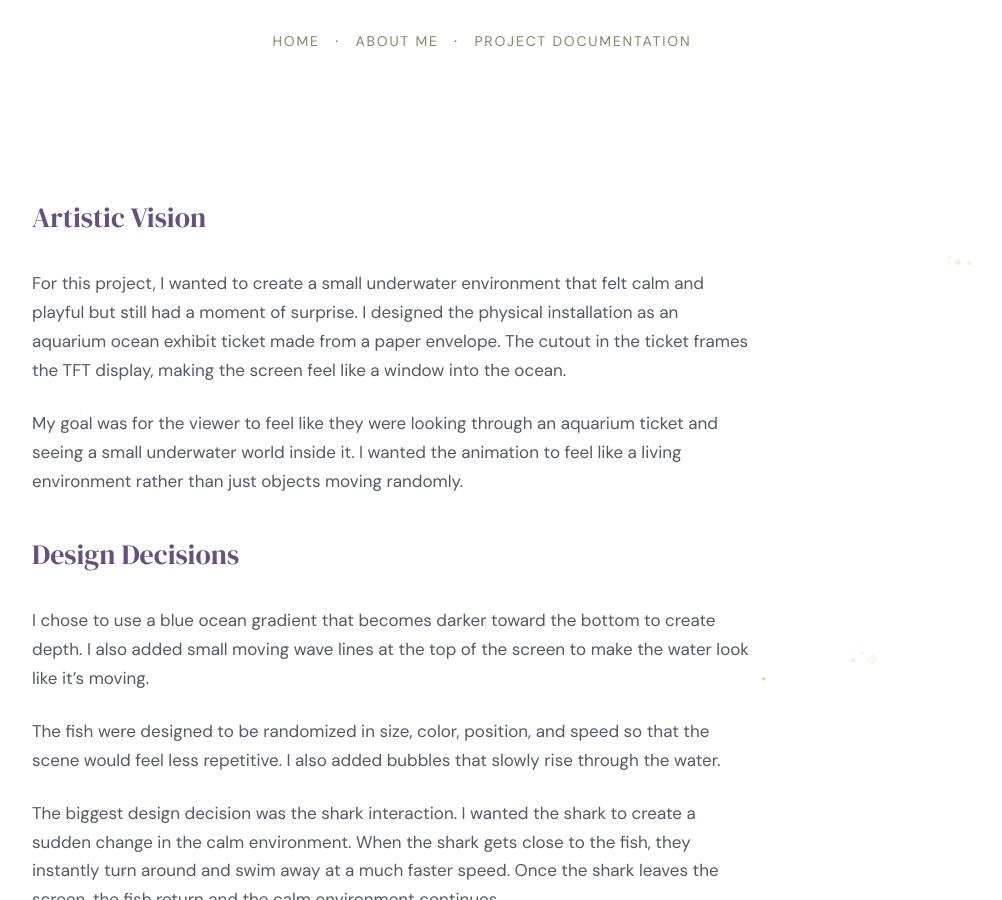
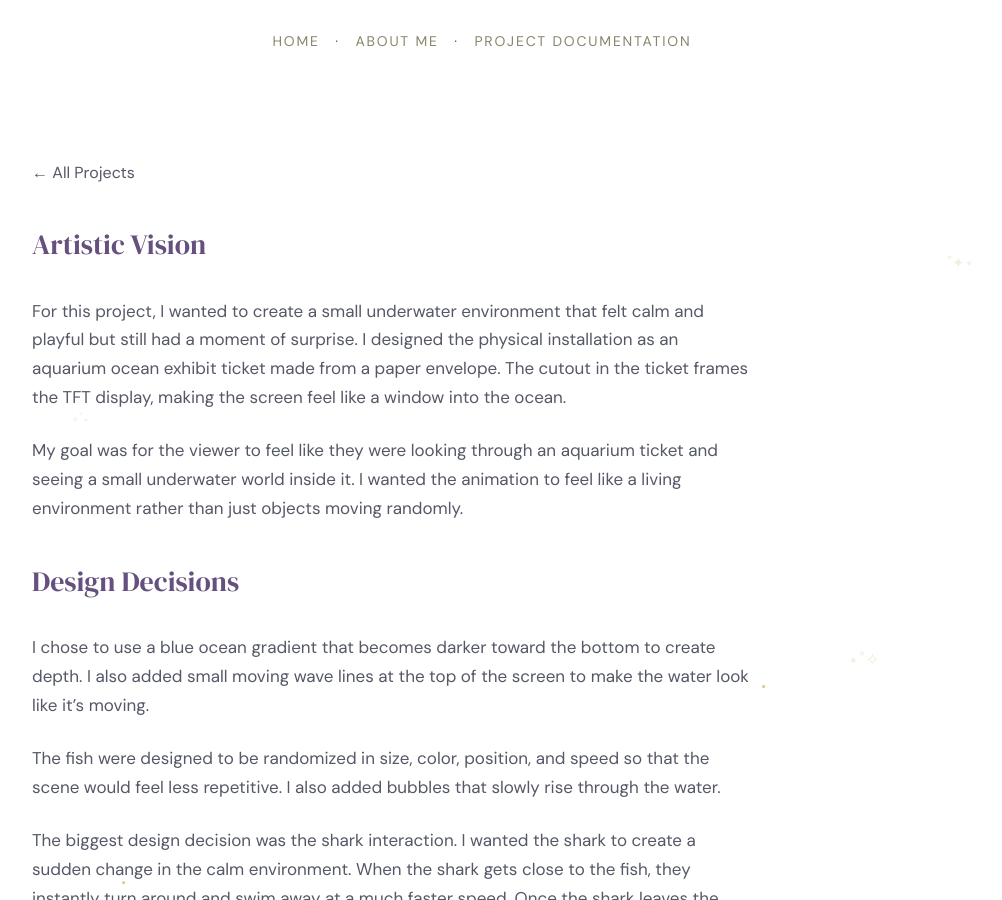
Before and after one commit to Sanjidahjahan/fall2026-design-documentation, a Jekyll site: the page built from projects/ocean-generative-art.md, in a window 1280 px wide and 900 px high. Shown: the whole window, without its empty margins (158-1160 px from the left). Built offline with Jekyll 4.4.1, drawn with Linux system fonts in a browser that asks for light colours; some of the changed text lies outside the part shown.

Commit message:
Add project navigation to default layout

```diff
--- a/_layouts/default.html
+++ b/_layouts/default.html
@@ -9,7 +9,28 @@
   <link rel="stylesheet" href="{{ '/style.css' | relative_url }}">
 </head>
 
-<body class="page-{{ page.title | slugify }}">
+{% assign project_page = false %}
+{% assign next_project_url = '' %}
+{% assign next_project_title = '' %}
+
+{% case page.url %}
+  {% when '/projects/ocean-generative-art.html' %}
+    {% assign project_page = true %}
+    {% assign next_project_url = '/projects/digital-etch-a-sketch.html' %}
+    {% assign next_project_title = 'Digital Etch A Sketch' %}
+
+  {% when '/projects/digital-etch-a-sketch.html' %}
+    {% assign project_page = true %}
+    {% assign next_project_url = '/projects/row-the-boat.html' %}
+    {% assign next_project_title = 'Row the Boat' %}
+
+  {% when '/projects/row-the-boat.html' %}
+    {% assign project_page = true %}
+    {% assign next_project_url = '/projects/ocean-generative-art.html' %}
+    {% assign next_project_title = 'Ocean Generative Art' %}
+{% endcase %}
+
+<body class="page-{{ page.title | slugify }}{% if project_page %} project-detail-page{% endif %}">
 
   <nav>
     <a href="{{ '/' | relative_url }}">Home</a>
@@ -20,7 +41,23 @@
   </nav>
 
   <main>
+
+    {% if project_page %}
+      <a class="project-back-link" href="{{ '/documentation.html' | relative_url }}">
+        ← All Projects
+      </a>
+    {% endif %}
+
     {{ content }}
+
+    {% if project_page %}
+      <div class="project-page-navigation">
+        <a href="{{ next_project_url | relative_url }}">
+          Next Project: {{ next_project_title }} →
+        </a>
+      </div>
+    {% endif %}
+
   </main>
 
   <footer>
```
